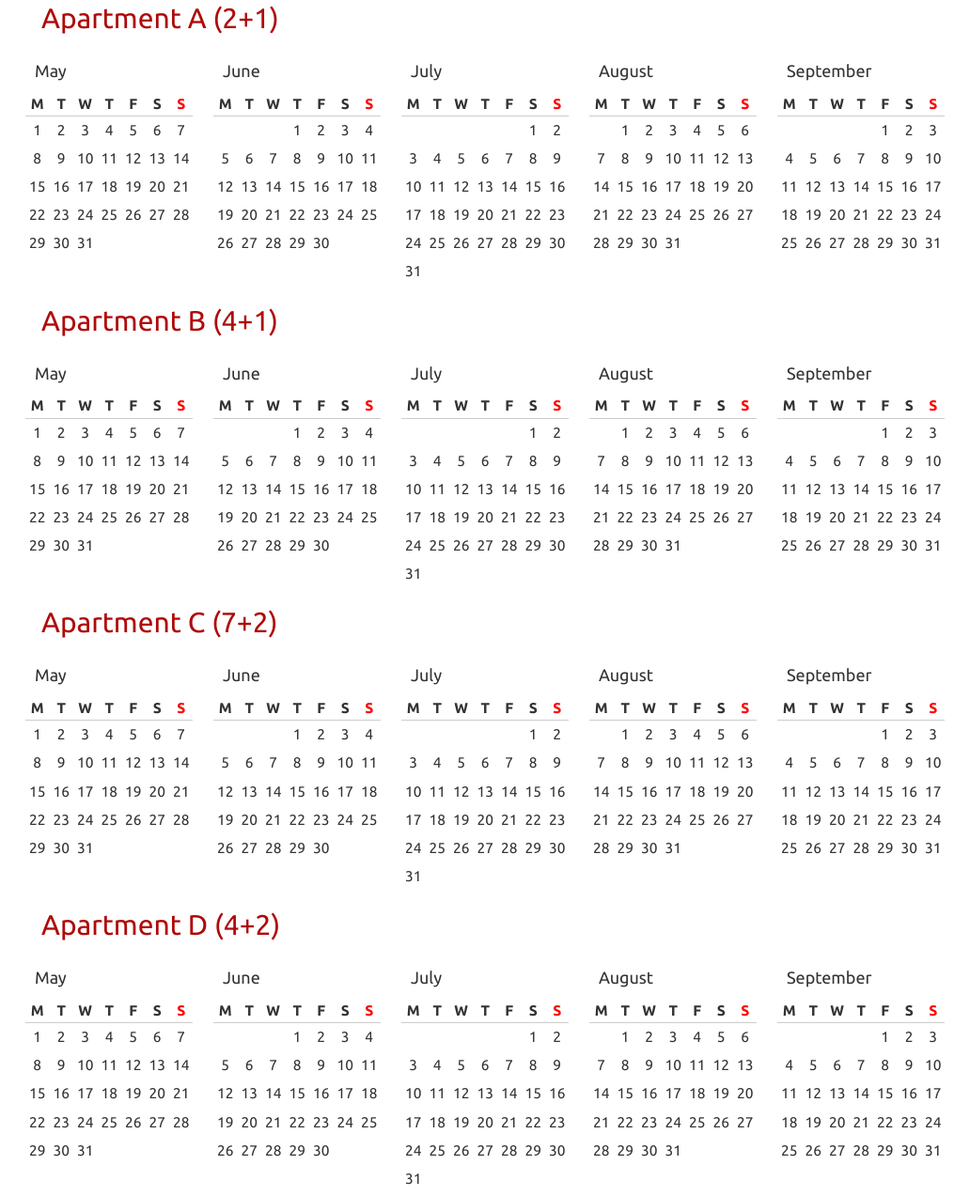
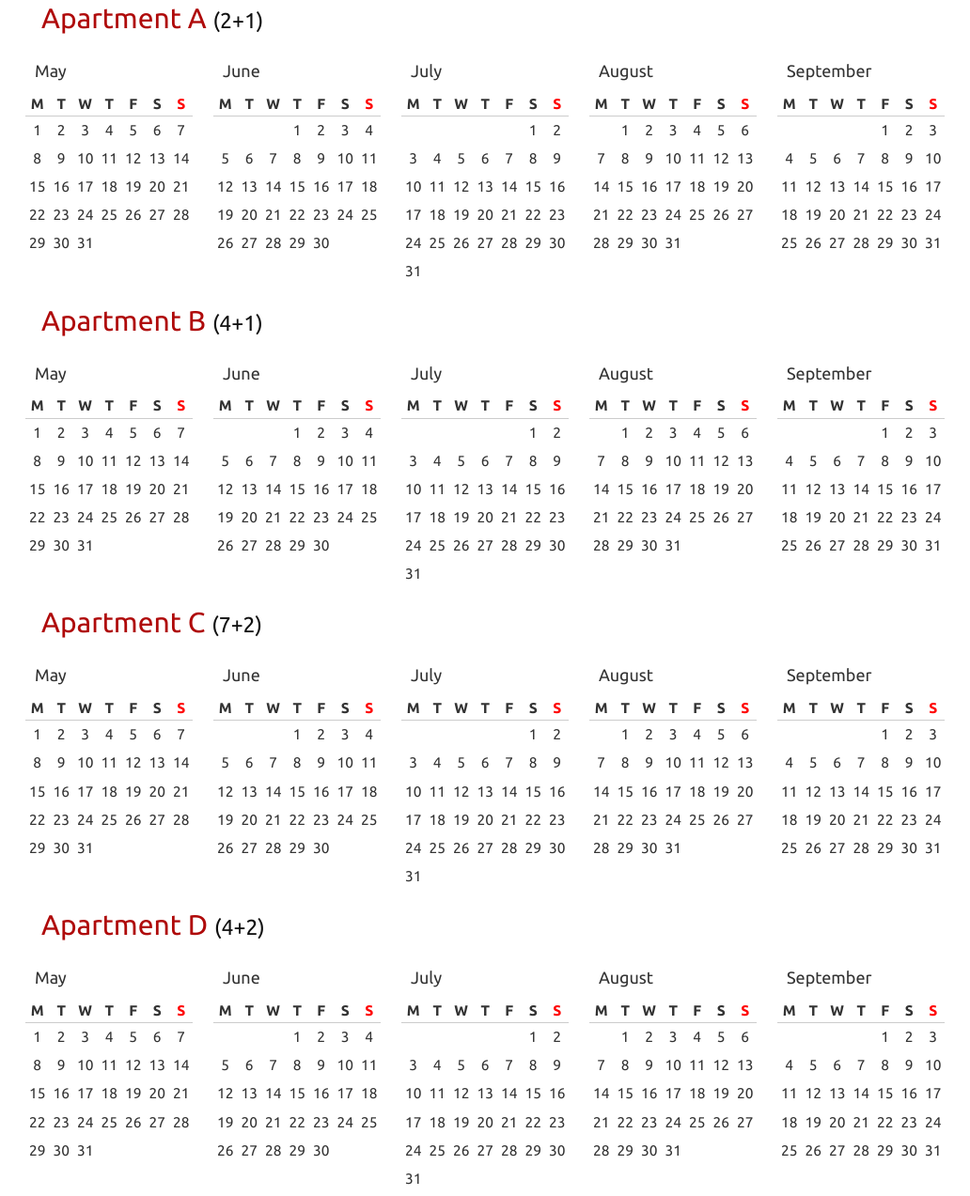
Before and after one commit to cornx/kalendar, a plain HTML site: page index.html in a window 1280 px wide. Shown: the part 160-1433 px from the top of the page at 94% size, without its empty margins (128-1160 px from the left). Drawn offline with Linux system fonts and the light colour scheme.

Commit message:
minor bug correction

```diff
--- a/index.html
+++ b/index.html
@@ -147,6 +147,10 @@
             background: #fff;
             padding: 50px 0;
         }
+        .kapacitet-sobe {
+            font-size: 2.3rem;
+            color: #101010
+        }
     </style>
 </head>
 
@@ -173,12 +177,12 @@
         </div>
 
         <div class="row">
-            <h2 class="apartman">Apartment A (2+1)</h2>
+            <h2 class="apartman">Apartment A <span class="kapacitet-sobe">(2+1)</span></h2>
 
             <div class="col-xs-1"></div>
             <div class="col-xs-2">
                 <h4 class="mjesec">May</h4>
-                <table onclick="tablica();">
+                <table onclick="kalendar();">
                     <tr>
                         <th>M</th>
                         <th>T</th>
@@ -483,11 +487,11 @@
         </div>
         <!-- apartman A -->
         <div class="row">
-            <h2 class="apartman">Apartment B (4+1)</h2>
+            <h2 class="apartman">Apartment B <span class="kapacitet-sobe">(4+1)</span></h2>
             <div class="col-xs-1"></div>
             <div class="col-xs-2">
                 <h4 class="mjesec">May</h4>
-                <table onclick="tablica();">
+                <table onclick="kalendar();">
                     <tr>
                         <th>M</th>
                         <th>T</th>
@@ -792,11 +796,11 @@
         </div>
         <!-- apartman B -->
         <div class="row">
-            <h2 class="apartman">Apartment C (7+2)</h2>
+            <h2 class="apartman">Apartment C <span class="kapacitet-sobe">(7+2)</span></h2>
             <div class="col-xs-1"></div>
             <div class="col-xs-2">
                 <h4 class="mjesec">May</h4>
-                <table onclick="tablica();">
+                <table onclick="kalendar();">
                     <tr>
                         <th>M</th>
                         <th>T</th>
@@ -1101,11 +1105,11 @@
         </div>
         <!-- apartman C -->
         <div class="row">
-            <h2 class="apartman">Apartment D (4+2)</h2>
+            <h2 class="apartman">Apartment D <span class="kapacitet-sobe">(4+2)</span></h2>
             <div class="col-xs-1"></div>
             <div class="col-xs-2">
                 <h4 class="mjesec">May</h4>
-                <table onclick="tablica();">
+                <table onclick="kalendar();">
                     <tr>
                         <th>M</th>
                         <th>T</th>
--- a/js/kalendar.js
+++ b/js/kalendar.js
@@ -1,4 +1,4 @@
-function tablica() {
+function kalendar() {
     var dan = window.event.target;
 
     if (event.shiftKey) {
```
